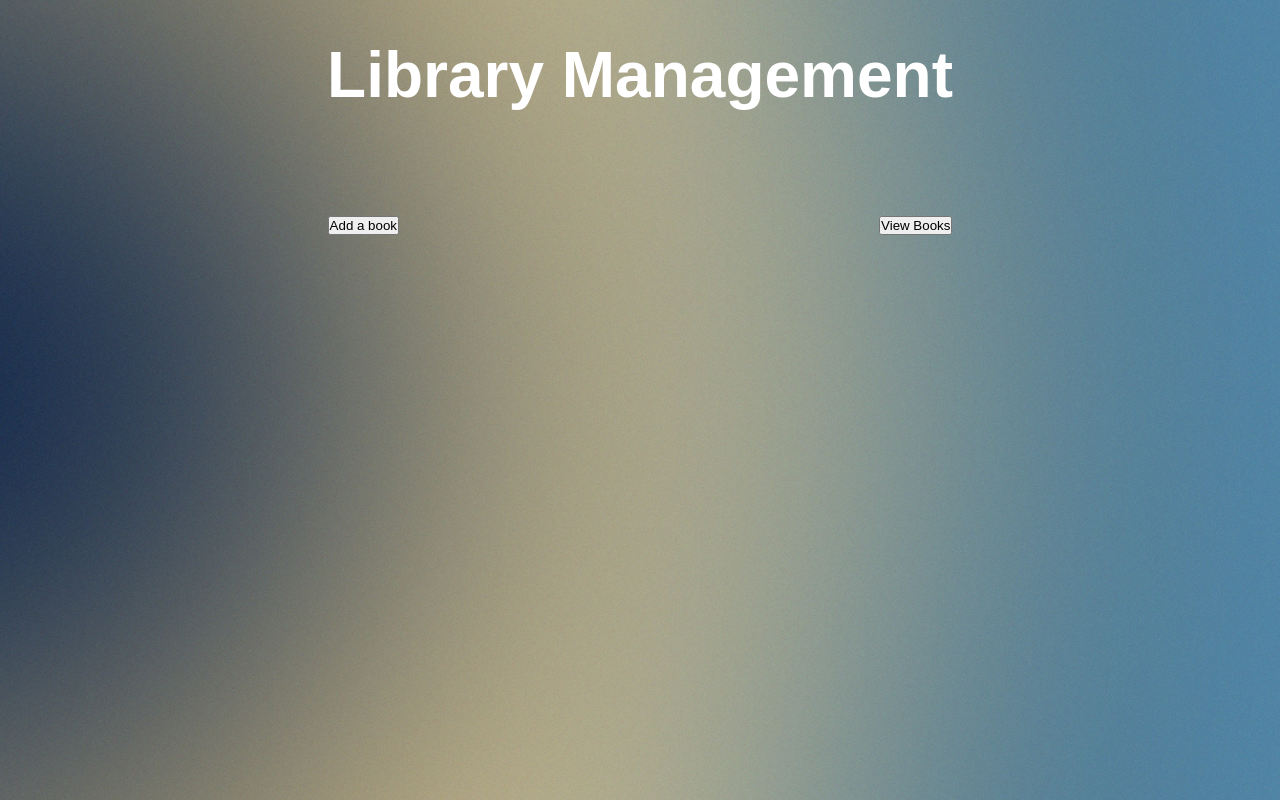
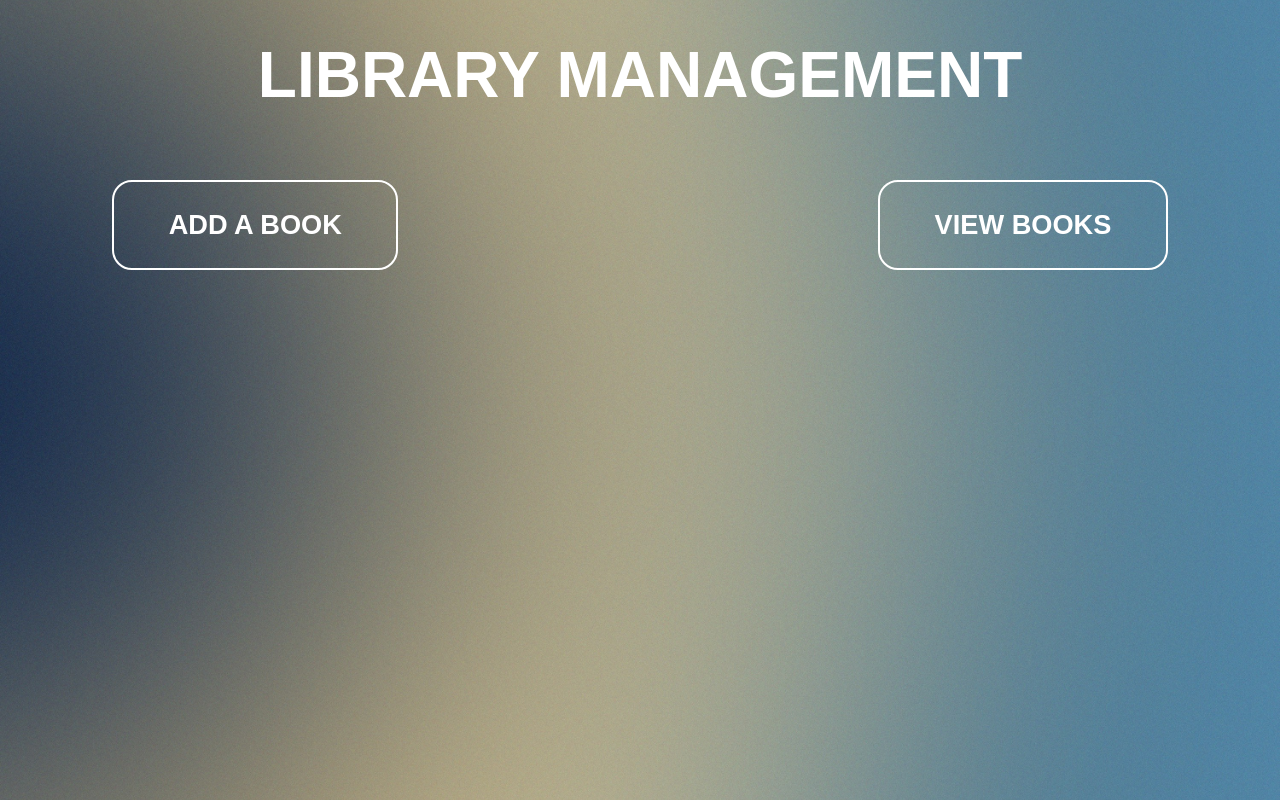
Before and after one commit to shalamaqf/Library, a plain HTML site: page index.html in a window 1280 px wide. Drawn offline with Linux system fonts and the light colour scheme.

Commit message:
Complete style for button group

```diff
--- a/index.html
+++ b/index.html
@@ -9,11 +9,11 @@
 <body>
     <div class="main-content">
         <div class="h1-container">
-            <h1>Library Management</h1>
+            <h1>LIBRARY MANAGEMENT</h1>
         </div>
         <div class="button-group">
-            <button class="button add">Add a book</button>
-            <button class="button view-book">View Books</button>
+            <button class="button add">ADD A BOOK</button>
+            <button class="button view-book">VIEW BOOKS</button>
         </div>
     </div>
     <script src="script.js"></script>
--- a/style.css
+++ b/style.css
@@ -119,3 +119,14 @@ h1 {
   font-size: 4rem;
   color: white;
 }
+
+.button {
+  font-size: 1.7rem;
+  font-weight: 700;
+  color: white;
+  background: none;
+  border: 2px solid white;
+  border-radius: 20px;
+
+  padding: 1em 2em;
+}
```
